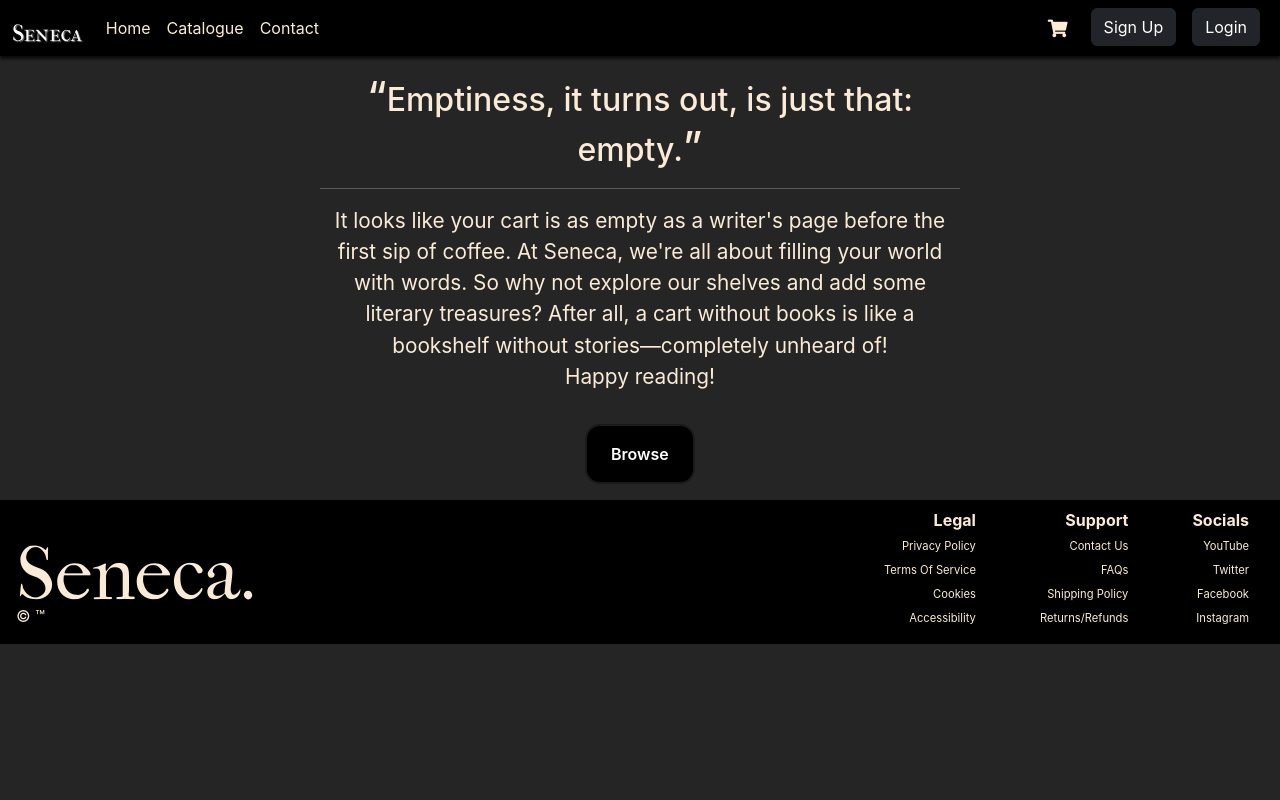
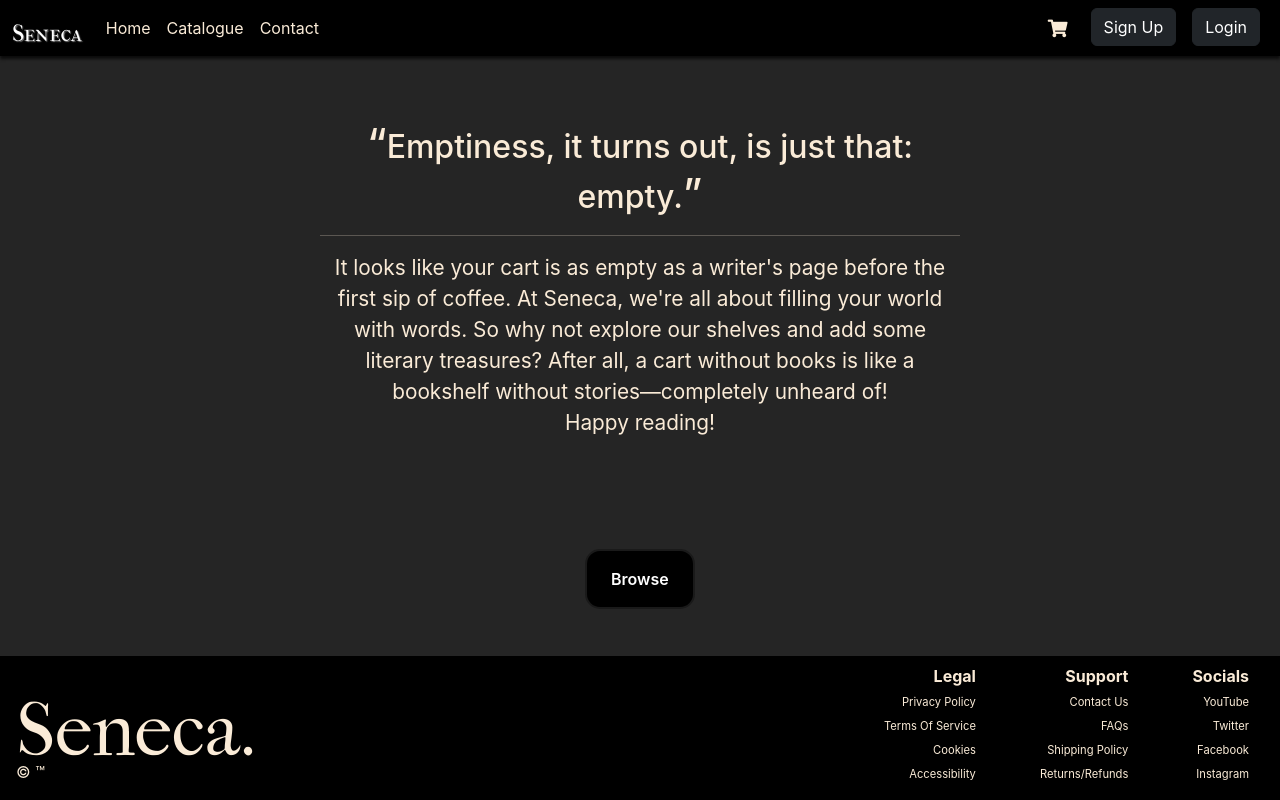
Before and after one commit to parthacharyaaaaa/Seneca, a Flask app: page /cart in a window 1280 px wide. Run offline with Flask 3, Linux system fonts and the light colour scheme.

Commit message:
Set footer at bottom of document

```diff
--- a/static/cart.css
+++ b/static/cart.css
@@ -129,7 +129,6 @@
 .mail-container{
     display: flex;
     flex-direction: column;
-    border: 2px red solid;
     align-items: flex-start;
     gap: 0.5rem;
 }
@@ -176,6 +175,10 @@
     border: none;
     font-weight: 1000;
     border-radius: 50%;
+}
+
+#gift-message{
+    border-radius: 10px;
 }
 
 @media screen and (min-width: 480px){
--- a/static/global.css
+++ b/static/global.css
@@ -444,7 +444,11 @@ footer a:is(:hover, :focus){
     transform: translateY(0);
   }
 
-
+body{
+    display: flex;
+    flex-direction: column;
+    justify-content: space-between;
+}
 @media screen and (min-width: 480px){
     footer{
         flex-flow: column nowrap;
```
Also changed, not shown: instance/test1.db.
